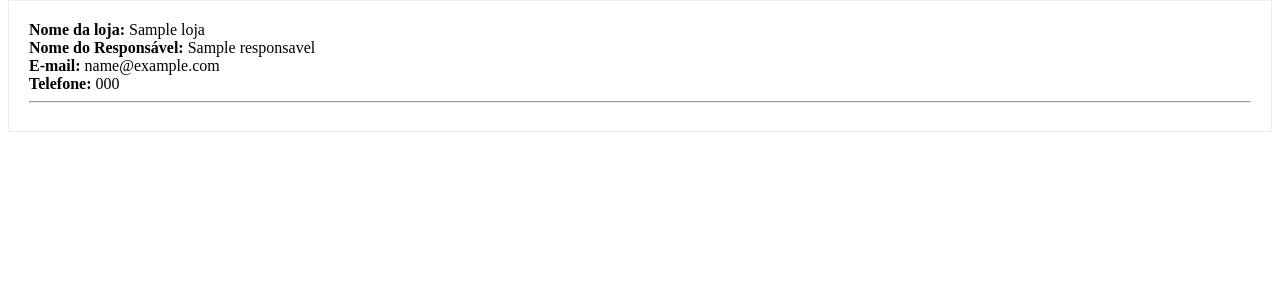
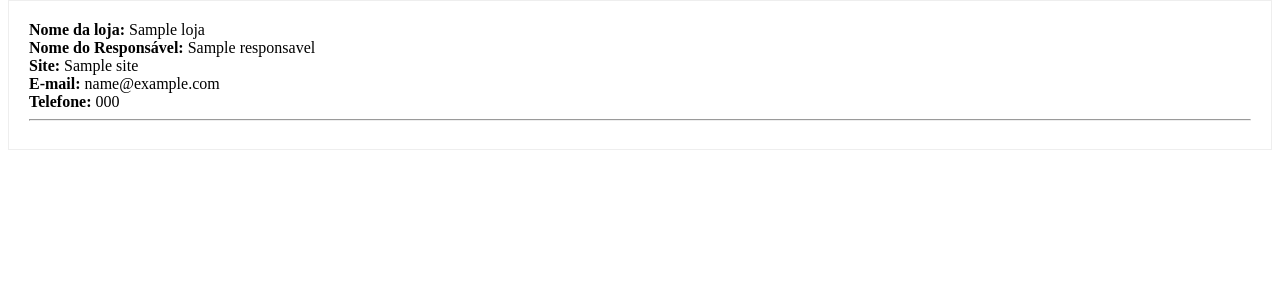
Before and after one commit to prefeiturasp/PortalMaterialEscolar-BackEnd, a Django app: template sme_material_apps/proponentes/templates/lojas_credenciadas.html in a window 1280 px wide. Shown: the part 89-389 px from the top of the page. Run offline with Django 3.2, Linux system fonts and the light colour scheme; the template is opened without the code that fills it: most values are stand-ins (such as "Sample title", 1, 10 or a date in 2020); some libraries are stand-ins or nearby versions.

Commit message:
Adiciona site ao PDF

```diff
--- a/sme_material_apps/proponentes/templates/lojas_credenciadas.html
+++ b/sme_material_apps/proponentes/templates/lojas_credenciadas.html
@@ -105,6 +105,7 @@
   {% for loja in lojas %}
     <div><span>Nome da loja: </span>{{ loja.nome_fantasia }}</div>
     <div><span>Nome do Responsável: </span>{{ loja.proponente.responsavel }}</div>
+    <div><span>Site: </span>{{ loja.site|default_if_none:"" }}</div>
     <div><span>E-mail: </span>{{ loja.proponente.email }}</div>
     <div><span>Telefone: </span>{{ loja.telefone }}</div>
     <hr/>
```
